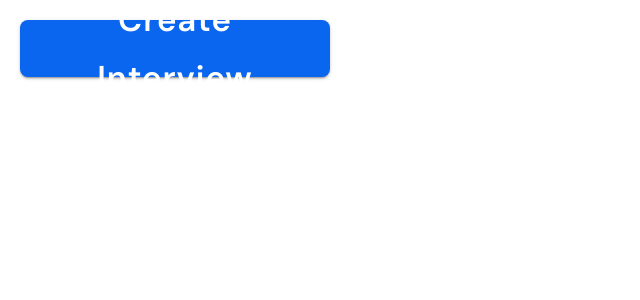
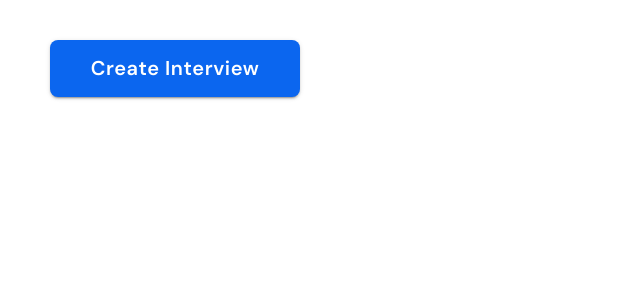
Before and after one commit to nishathahir/job-posting, a React (Vite) app: page / in a window 1280 px wide. Shown: the top 300 px of the page, without its empty margins (0-640 px from the left). Built offline with nearby package versions, Linux system fonts and the light colour scheme.

Commit message:
final commit

```diff
--- a/src/components/Interview.tsx
+++ b/src/components/Interview.tsx
@@ -187,7 +187,7 @@ const InterviewForm = () => {
   };
 
   return (
-    <div style={{ margin: "2rem" }}>
+    <div style={{ margin: "4rem 5rem" }}>
       {/* Create Interview Button */}
       {!showForm && (
         <Button
@@ -195,13 +195,13 @@ const InterviewForm = () => {
           color="primary"
           onClick={handleButtonClick} // Show form on button click
           sx={{
-            width: "310px",
+            width: "250px",
             height: "57px",
             borderRadius: "8px",
             fontFamily: "DM Sans",
             textTransform: "none",
             fontWeight: 600,
-            fontSize: "33px",
+            fontSize: "20px",
             background: "#0B66EF",
           }}
         >
@@ -426,7 +426,7 @@ const InterviewForm = () => {
             open={snackbarOpen}
             autoHideDuration={6000}
             onClose={() => setSnackbarOpen(false)}
-            anchorOrigin={{ vertical: "top", horizontal: "right" }} // Positioning
+            anchorOrigin={{ vertical: "top", horizontal: "right" }}
           >
             <MuiAlert
               onClose={() => setSnackbarOpen(false)}
```
